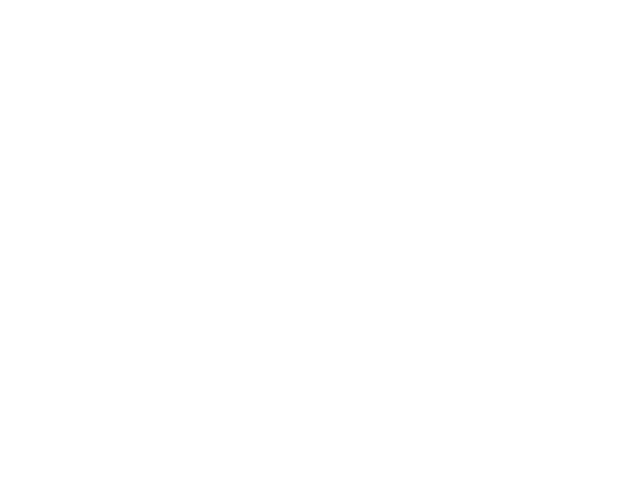
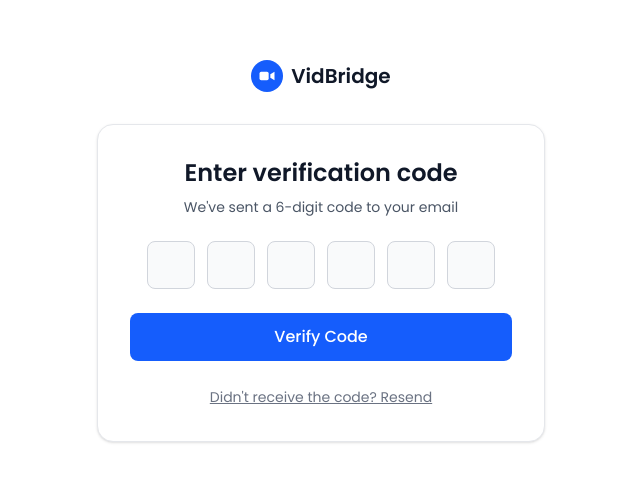
Before and after one commit to aradhya25/VidBridge-Frontend, a React (Vite) app: page /otp in a window 1280 px wide. Before the commit this address had no page. Shown: the part 149-630 px from the top of the page, without its empty margins (319-959 px from the left). Built offline with nearby package versions, Linux system fonts and the light colour scheme.

Commit message:
added otp page

```diff
--- a/src/App.jsx
+++ b/src/App.jsx
@@ -6,6 +6,7 @@ import SignUp from "./pages/SignUp";
 import AboutUs from "./pages/AboutUs";
 import PricingPage from "./pages/PricingPage";
 import LoginPage from "./pages/LoginPage";
+import OtpPage from "./pages/OtpPage";
 function App() {
   return (
     <Routes>
@@ -15,6 +16,7 @@ function App() {
       <Route path="/about-us" element={<AboutUs />} />
       <Route path="/pricing" element={<PricingPage />} />
       <Route path="/signin" element={<LoginPage />} />
+      <Route path="/otp" element={<OtpPage />} />
     </Routes>
   );
 }
--- /dev/null
+++ b/src/components/Otp/Otp.jsx
@@ -0,0 +1,99 @@
+"use client";
+
+import React from "react";
+
+export default function Otp() {
+  const handleOtpChange = (index, value) => {
+    if (value.length <= 1 && /^\d*$/.test(value)) {
+      if (value && index < 5) {
+        const nextInput = document.getElementById(`otp-${index + 1}`);
+        nextInput?.focus();
+      }
+    }
+  };
+
+  const handleOtpKeyDown = (index, e) => {
+    if (e.key === "Backspace" && !e.target.value && index > 0) {
+      const prevInput = document.getElementById(`otp-${index - 1}`);
+      prevInput?.focus();
+    }
+  };
+
+  const handleSubmit = (e) => {
+    e.preventDefault();
+    console.log("OTP verification submitted");
+  };
+
+  return (
+    <div className="min-h-screen bg-white flex items-center justify-center px-4 sm:px-6 lg:px-8">
+      <div className="w-full max-w-md">
+        {/* Logo */}
+        <div className="flex justify-center mb-8">
+          <div className="flex items-center gap-2">
+            <span className="w-8 h-8 rounded-full flex items-center justify-center bg-blue-600">
+              <svg
+                xmlns="http://www.w3.org/2000/svg"
+                viewBox="0 0 24 24"
+                className="w-5 h-5"
+                fill="white"
+              >
+                <rect x="3" y="7" width="11" height="10" rx="2" ry="2" />
+                <polygon points="16 10 21 7 21 17 16 14 16 10" />
+              </svg>
+            </span>
+            <span className="text-lg sm:text-xl font-semibold text-gray-900">
+              VidBridge
+            </span>
+          </div>
+        </div>
+
+        {/* OTP Form */}
+        <div className="bg-white rounded-2xl shadow-sm border border-gray-200 p-6 sm:p-8">
+          <div className="text-center mb-6">
+            <h1 className="text-xl sm:text-2xl font-semibold text-gray-900 mb-2">
+              Enter verification code
+            </h1>
+            <p className="text-sm text-gray-600">
+              We've sent a 6-digit code to your email
+            </p>
+          </div>
+
+          <form className="space-y-6" onSubmit={handleSubmit}>
+            {/* OTP Input Fields */}
+            <div className="flex justify-center gap-2 sm:gap-3">
+              {[0, 1, 2, 3, 4, 5].map((index) => (
+                <input
+                  key={index}
+                  id={`otp-${index}`}
+                  type="text"
+                  maxLength={1}
+                  className="w-10 h-10 sm:w-12 sm:h-12 text-center text-lg font-semibold border border-gray-300 rounded-lg focus:outline-none focus:ring-2 focus:ring-blue-500 bg-gray-50"
+                  onChange={(e) => handleOtpChange(index, e.target.value)}
+                  onKeyDown={(e) => handleOtpKeyDown(index, e)}
+                />
+              ))}
+            </div>
+
+            {/* Verify Button */}
+            <button
+              type="submit"
+              className="w-full bg-blue-600 hover:bg-blue-700 text-white font-medium py-2 px-4 sm:py-3 rounded-lg transition-colors cursor-pointer text-sm sm:text-base"
+            >
+              Verify Code
+            </button>
+
+            {/* Resend Code */}
+            <div className="text-center">
+              <button
+                type="button"
+                className="text-sm text-gray-500 hover:text-gray-700 underline cursor-pointer"
+              >
+                Didn't receive the code? Resend
+              </button>
+            </div>
+          </form>
+        </div>
+      </div>
+    </div>
+  );
+}
--- /dev/null
+++ b/src/pages/OtpPage.jsx
@@ -0,0 +1,12 @@
+import React from 'react'
+import Otp from '../components/Otp/Otp'
+
+const OtpPage = () => {
+  return (
+    <div>
+      <Otp/>
+    </div>
+  )
+}
+
+export default OtpPage
```
